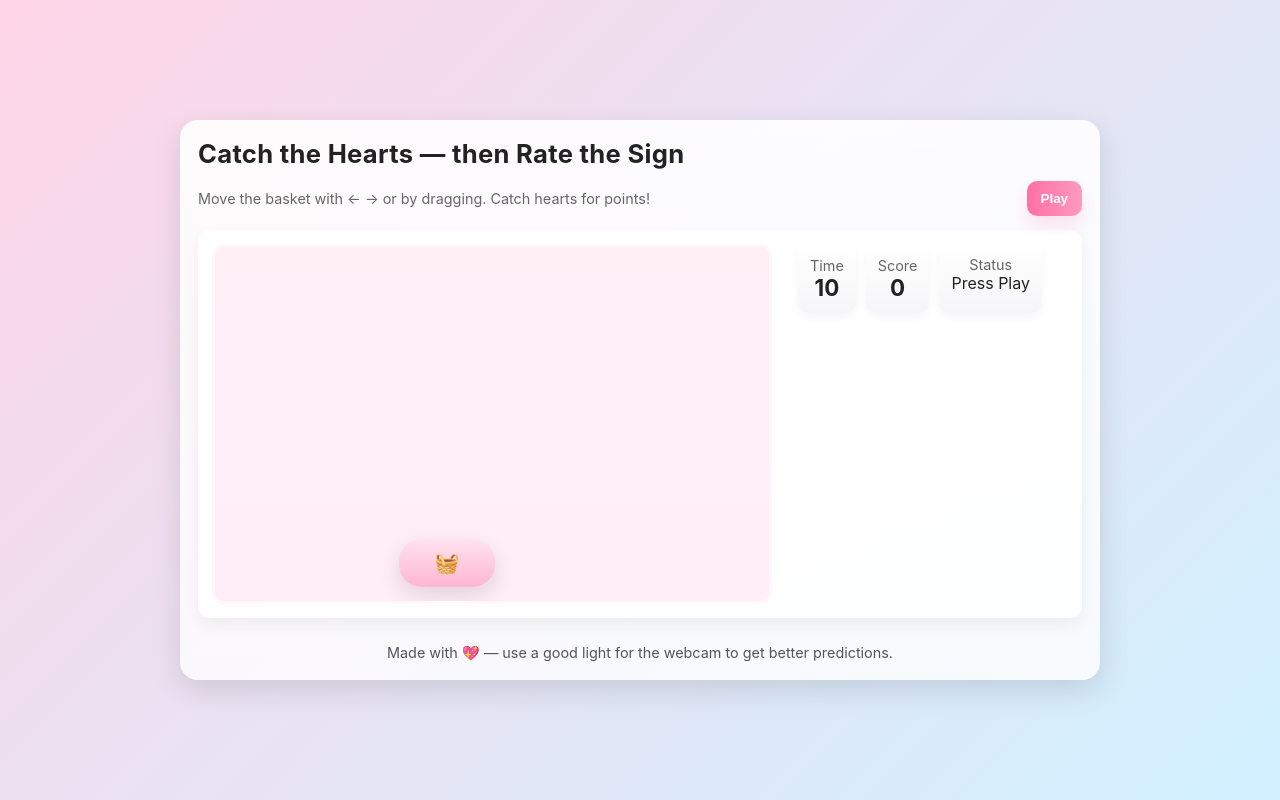
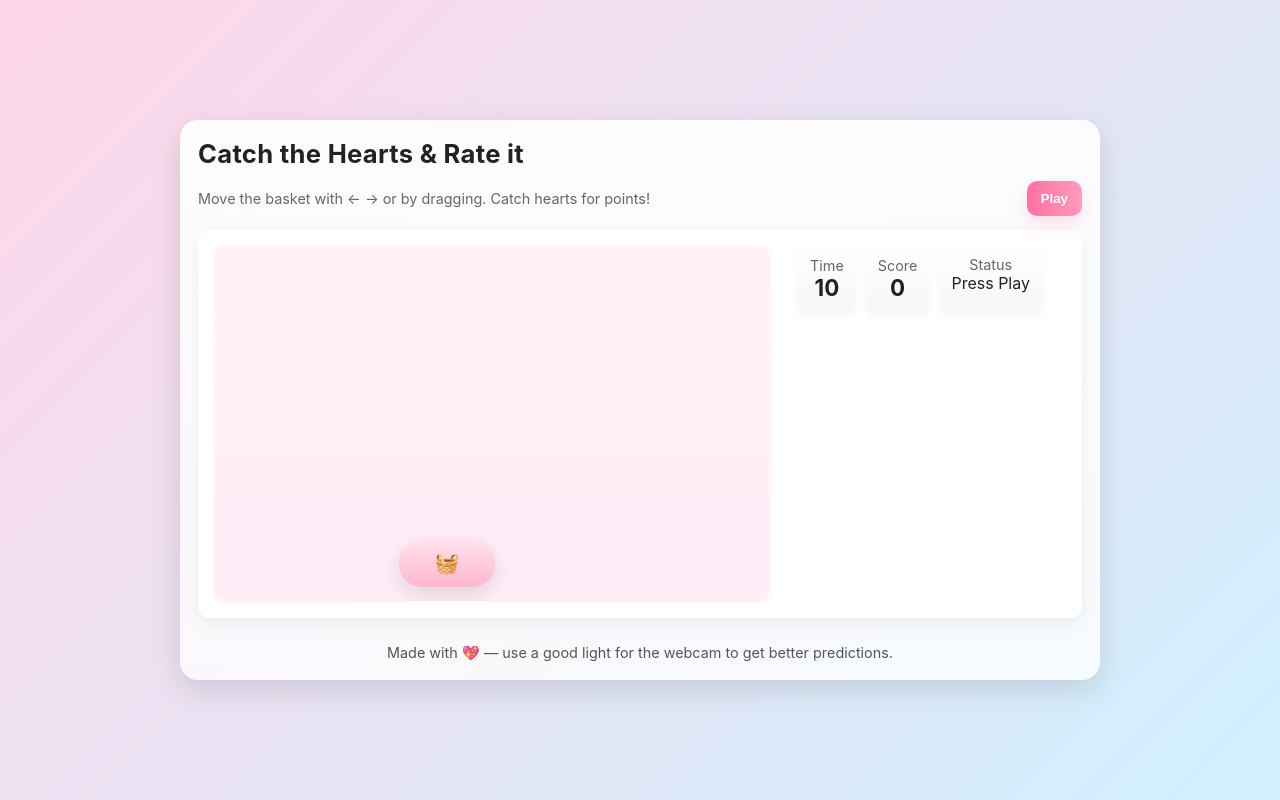
Before and after one commit to joysherin2009/Game-Rater, a plain HTML site: page index.html in a window 1280 px wide. Drawn offline with Linux system fonts and the light colour scheme.

Commit message:
Update index.html

```diff
--- a/index.html
+++ b/index.html
@@ -211,7 +211,7 @@
 <body>
   <div class="container">
     <header>
-      <h1>Catch the Hearts — then Rate the Sign</h1>
+      <h1>Catch the Hearts & Rate it</h1>
     </header>
 
     <div class="top-row">
```
